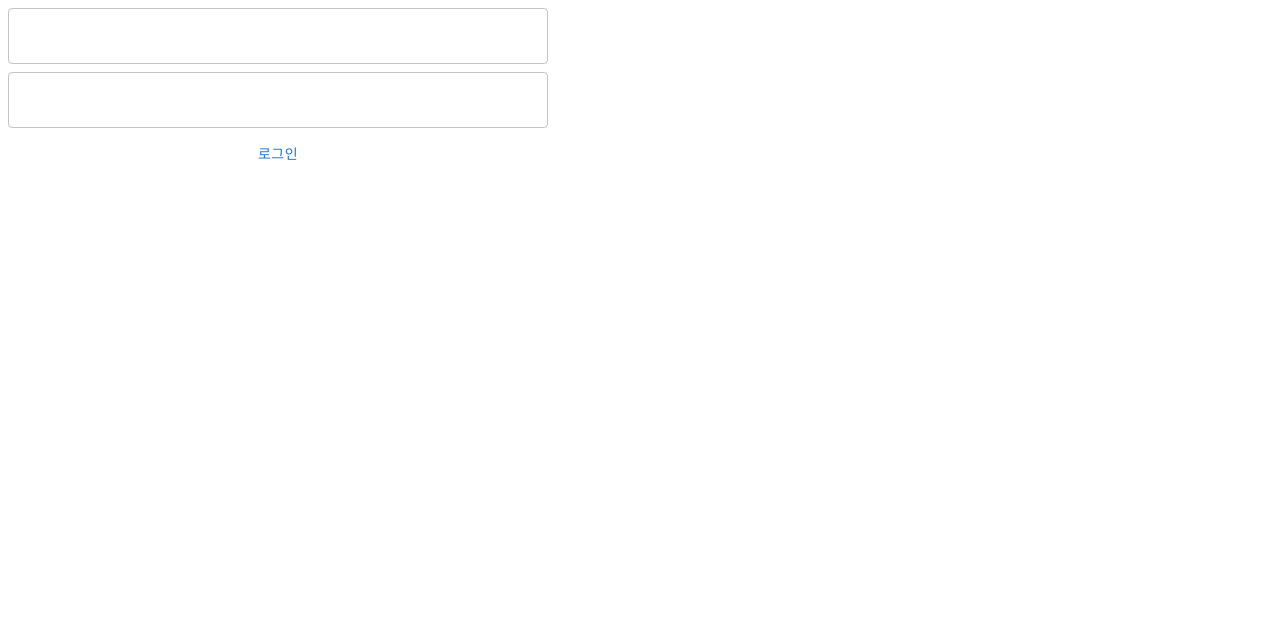
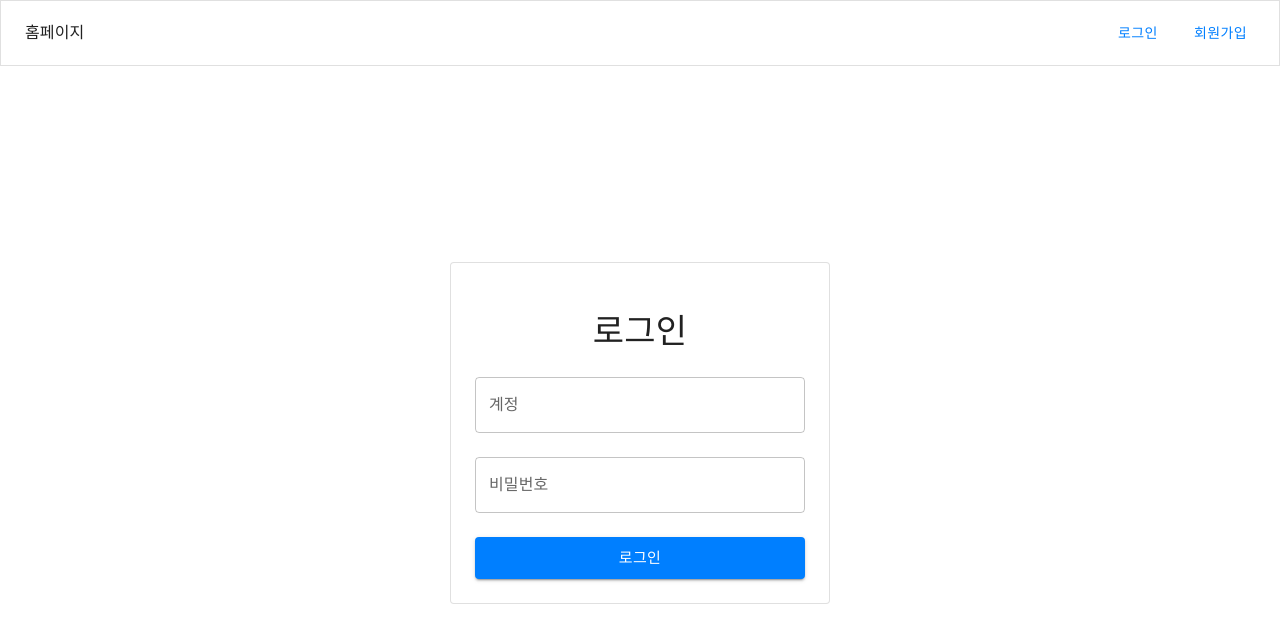
Before and after one commit to yanggangbb/edu-offline-study-react, a React (Vite) app: page / in a window 1280 px wide. Shown: the top 642 px of the page. Built offline with nearby package versions, Linux system fonts and the light colour scheme.

Commit message:
✨ 12월 28일 교육 자료 추가

```diff
--- a/index.html
+++ b/index.html
@@ -5,7 +5,7 @@
   <meta charset="utf-8" />
   <meta name="viewport" content="width=device-width,viewport-fit=cover" />
   <meta name="theme-color" content="#000000" />
-  <title>education react project</title>
+  <title>교육 목적의 리액트 프로젝트</title>
 </head>
 
 <body>
--- a/package.json
+++ b/package.json
@@ -7,6 +7,7 @@
     "@emotion/react": "^11.11.1",
     "@emotion/styled": "^11.11.0",
     "@loadable/component": "^5.15.3",
+    "@mui/icons-material": "^5.15.2",
     "@mui/material": "^5.14.20",
     "@tanstack/react-query": "^5.14.2",
     "axios": "^1.6.2",
--- a/src/app.tsx
+++ b/src/app.tsx
@@ -1,19 +1,43 @@
 import loadable from '@loadable/component';
-import { Route, Routes } from 'react-router-dom';
-import AuthLayout from 'layouts/AuthLayout';
+import {
+  Route,
+  RouterProvider,
+  createBrowserRouter,
+  createRoutesFromElements,
+  redirect,
+} from 'react-router-dom';
+
+import Provider from 'provider';
+
+const AuthLayout = loadable(() => import('layouts/AuthLayout'));
+const MainLayout = loadable(() => import('layouts/MainLayout'));
 
 const IndexPage = loadable(() => import('pages/index'));
 
-const App = () => {
-  return (
-    <Routes>
-      <Route path='/' element={<IndexPage />} />
-      <Route element={<AuthLayout />}>
-        <Route path='/post' element={<></>} />
-        <Route path='/post/create' element={<></>} />
-      </Route>
-    </Routes>
-  );
-};
+const App = () => (
+  <RouterProvider
+    router={createBrowserRouter(
+      createRoutesFromElements(
+        <Route element={<Provider />}>
+          <Route element={<MainLayout />} loader={MainLayout.load}>
+            <Route path='/' element={<IndexPage />} loader={IndexPage.load} />
+            <Route path='/join' element={<>회원가입화면</>} />
+          </Route>
+          ,
+          <Route
+            element={<AuthLayout />}
+            loader={() => {
+              if (!document.cookie.includes('access_token')) return redirect('/');
+              return AuthLayout.load();
+            }}
+          >
+            <Route path='/home' element={<>홈화면</>} />
+            <Route path='/post' element={<>게시글화면</>} />
+          </Route>
+        </Route>,
+      ),
+    )}
+  />
+);
 
 export default App;
--- a/src/index.tsx
+++ b/src/index.tsx
@@ -1,13 +1,8 @@
 import { createRoot } from 'react-dom/client';
 
-import App from 'app';
-import Provider from 'provider';
+import App from './app';
 
 const rootElement = document.getElementById('root');
 const root = createRoot(rootElement!);
 
-root.render(
-  <Provider>
-    <App />
-  </Provider>,
-);
+root.render(<App />);
--- a/src/layouts/AuthLayout.tsx
+++ b/src/layouts/AuthLayout.tsx
@@ -1,9 +1,44 @@
-import { useQuery } from '@tanstack/react-query';
+import {
+  AppBar,
+  Button,
+  Divider,
+  Drawer,
+  GlobalStyles,
+  IconButton,
+  List,
+  ListItem,
+  ListItemButton,
+  ListItemIcon,
+  ListItemText,
+  ListSubheader,
+  Stack,
+  Toolbar,
+  Tooltip,
+  Typography,
+  useMediaQuery,
+  useTheme,
+} from '@mui/material';
+import { useMutation, useQuery, useQueryClient } from '@tanstack/react-query';
 import { AxiosError } from 'axios';
-import { Outlet } from 'react-router-dom';
+import { useEffect, useState } from 'react';
+import { Link, NavLink, Outlet, useNavigate } from 'react-router-dom';
 import client from 'utils/client';
 
+import MenuIcon from '@mui/icons-material/Menu';
+import HomeIcon from '@mui/icons-material/Home';
+import BatchPredictionIcon from '@mui/icons-material/BatchPrediction';
+
 const AuthLayout = () => {
+  const theme = useTheme();
+  const navigate = useNavigate();
+  const queryClinet = useQueryClient();
+  const { mutate, isPending } = useMutation({
+    mutationFn: () => client.post('/auth/logout'),
+    onSuccess: () => {
+      navigate('/');
+      queryClinet.resetQueries({ queryKey: ['refresh-token'] });
+    },
+  });
   useQuery({
     queryKey: ['refresh-token'],
     queryFn: () => client.post('/auth/refresh'),
@@ -15,8 +50,131 @@ const AuthLayout = () => {
       }
       return count > 3;
     },
+    enabled: !isPending,
   });
-  return <Outlet />;
+
+  const matches = useMediaQuery(theme.breakpoints.down('md'));
+
+  const [open, setOpen] = useState(!matches);
+
+  const handleOpen = () => {
+    setOpen((prev) => !prev);
+  };
+
+  const handleLogoutClick = () => {
+    mutate();
+  };
+
+  useEffect(() => {
+    setOpen(!matches);
+  }, [matches]);
+
+  return (
+    <Stack height='100vh'>
+      <GlobalStyles
+        styles={{
+          'html, body': {
+            scrollPaddingTop: '4rem',
+            scrollPaddingBottom: '1rem',
+          },
+          ':is(html, body):has(aside)': {
+            scrollPaddingBottom: '4rem',
+          },
+        }}
+      />
+      <AppBar
+        color='inherit'
+        component='header'
+        elevation={0}
+        position='fixed'
+        sx={{
+          borderBottom: '1px solid',
+          borderBottomColor: theme.palette.divider,
+          transition: 'all 200ms',
+          zIndex: theme.zIndex.drawer + 1,
+        }}
+        variant='elevation'
+      >
+        <Toolbar>
+          <Stack alignItems='center' direction='row' width='100%'>
+            <Stack alignItems='center' direction='row' spacing={1}>
+              <Tooltip title={open ? '메뉴 닫기' : '메뉴 열기'}>
+                <IconButton onClick={handleOpen}>
+                  <MenuIcon />
+                </IconButton>
+              </Tooltip>
+              <Stack alignItems='center' component={Link} to='/home'>
+                <Typography>홈페이지</Typography>
+              </Stack>
+            </Stack>
+            <Stack flex='1' />
+            <Button onClick={handleLogoutClick}>로그아웃</Button>
+          </Stack>
+        </Toolbar>
+      </AppBar>
+      <Drawer
+        open={open}
+        sx={{
+          width: '240px',
+          flexShrink: 0,
+          [`& .MuiDrawer-paper`]: { width: '240px', boxSizing: 'border-box' },
+        }}
+        variant={matches ? 'temporary' : 'persistent'}
+      >
+        <Toolbar />
+        <Stack overflow='auto'>
+          <List>
+            <NavLink to='/home'>
+              {({ isActive }) => (
+                <ListItem disablePadding>
+                  <ListItemButton selected={isActive}>
+                    <ListItemIcon>
+                      <HomeIcon />
+                    </ListItemIcon>
+                    <ListItemText>홈</ListItemText>
+                  </ListItemButton>
+                </ListItem>
+              )}
+            </NavLink>
+          </List>
+          <Divider />
+          <List subheader={<ListSubheader>게시글</ListSubheader>}>
+            <NavLink to='/post'>
+              {({ isActive }) => (
+                <ListItem disablePadding>
+                  <ListItemButton selected={isActive}>
+                    <ListItemIcon>
+                      <BatchPredictionIcon />
+                    </ListItemIcon>
+                    <ListItemText>게시글 목록</ListItemText>
+                  </ListItemButton>
+                </ListItem>
+              )}
+            </NavLink>
+          </List>
+        </Stack>
+      </Drawer>
+      <Stack
+        pl={open && !matches ? '240px' : '0px'}
+        sx={{
+          flex: 1,
+          transition: theme.transitions.create('padding', {
+            easing: theme.transitions.easing.sharp,
+            duration: theme.transitions.duration.leavingScreen,
+          }),
+          ...(open && {
+            transition: theme.transitions.create('padding', {
+              easing: theme.transitions.easing.easeOut,
+              duration: theme.transitions.duration.enteringScreen,
+            }),
+          }),
+        }}
+      >
+        <Toolbar />
+        <Outlet />
+      </Stack>
+    </Stack>
+  );
 };
 
 export default AuthLayout;
--- /dev/null
+++ b/src/layouts/MainLayout.tsx
@@ -0,0 +1,31 @@
+import { AppBar, Button, ButtonBase, Stack, Toolbar, Typography } from '@mui/material';
+import { Outlet } from 'react-router-dom';
+
+const MainLayout = () => {
+  return (
+    <Stack minHeight='100vh'>
+      <AppBar color='transparent' elevation={0} variant='outlined' position='sticky'>
+        <Toolbar>
+          <Stack width='100%' direction='row' alignItems='center'>
+            <Stack flex='1'>
+              <ButtonBase href='/'>
+                <Typography>홈페이지</Typography>
+              </ButtonBase>
+            </Stack>
+            <Stack direction='row' spacing={2}>
+              <Button href='/' variant='text'>
+                로그인
+              </Button>
+              <Button href='/join' variant='text'>
+                회원가입
+              </Button>
+            </Stack>
+          </Stack>
+        </Toolbar>
+      </AppBar>
+      <Stack flex='1'>{<Outlet />}</Stack>
+    </Stack>
+  );
+};
+
+export default MainLayout;
--- a/src/pages/index.tsx
+++ b/src/pages/index.tsx
@@ -1,4 +1,4 @@
-import { Button, Stack, TextField } from '@mui/material';
+import { Button, Paper, Stack, TextField, Typography } from '@mui/material';
 import { useMutation } from '@tanstack/react-query';
 import { useLayoutEffect } from 'react';
 import { Helmet } from 'react-helmet-async';
@@ -17,7 +17,7 @@ const IndexPage = () => {
     mutationFn: (formData: LoginForm) => client.post('/auth/login', formData),
     mutationKey: ['login'],
     onSuccess: () => {
-      navigate('/post');
+      navigate('/home');
     },
   });
   const { handleSubmit, register } = useForm<LoginForm>();
@@ -28,19 +28,28 @@ const IndexPage = () => {
 
   useLayoutEffect(() => {
     if (document.cookie.includes('access_token')) {
-      navigate('/post');
+      navigate('/home');
     }
   }, []);
 
   return (
     <>
       <Helmet>
-        <title>Login</title>
+        <title>로그인 페이지</title>
       </Helmet>
-      <Stack component='form' spacing={1} maxWidth={540} onSubmit={handleLoginSubmit}>
-        <TextField type='email' {...register('username')} />
-        <TextField type='password' {...register('password')} />
-        <Button type='submit'>로그인</Button>
+      <Stack flex='1' alignItems='center' justifyContent='center' px={2}>
+        <Paper sx={{ maxWidth: 380, width: '100%' }} variant='outlined'>
+          <Stack component='form' spacing={3} pt={6} pb={3} px={3} onSubmit={handleLoginSubmit}>
+            <Typography textAlign='center' variant='h4'>
+              로그인
+            </Typography>
+            <TextField label='계정' type='email' {...register('username')} />
+            <TextField label='비밀번호' type='password' {...register('password')} />
+            <Button fullWidth variant='contained' type='submit' size='large'>
+              로그인
+            </Button>
+          </Stack>
+        </Paper>
       </Stack>
     </>
   );
--- a/src/provider.tsx
+++ b/src/provider.tsx
@@ -1,7 +1,13 @@
-import { ThemeProvider, createTheme } from '@mui/material';
-import { PropsWithChildren, useState } from 'react';
+import { CssBaseline, ThemeProvider, createTheme } from '@mui/material';
+import { PropsWithChildren, forwardRef, useState } from 'react';
 import { HelmetProvider } from 'react-helmet-async';
-import { BrowserRouter, useNavigate } from 'react-router-dom';
+import {
+  Outlet,
+  useNavigate,
+  Link as RouterLink,
+  LinkProps as RouterLinkProps,
+} from 'react-router-dom';
+import { LinkProps } from '@mui/material/Link';
 
 import { QueryClientProvider, QueryClient } from '@tanstack/react-query';
 import { AxiosError } from 'axios';
@@ -31,16 +37,61 @@ const TanstackProvider = ({ children }: PropsWithChildren) => {
   return <QueryClientProvider client={client}>{children}</QueryClientProvider>;
 };
 
-const Provider = ({ children }: PropsWithChildren) => {
-  const [theme] = useState(createTheme());
+const LinkBehavior = forwardRef<
+  HTMLAnchorElement,
+  Omit<RouterLinkProps, 'to'> & { href: RouterLinkProps['to'] }
+>((props, ref) => {
+  const { href, ...other } = props;
+  return <RouterLink ref={ref} to={href} {...other} />;
+});
+
+LinkBehavior.displayName = 'LinkBehavior';
+
+const Provider = () => {
+  const [theme] = useState(
+    createTheme({
+      palette: {
+        primary: {
+          main: '#007fff',
+        },
+      },
+      components: {
+        MuiCssBaseline: {
+          styleOverrides: {
+            a: {
+              width: 'fit-content',
+              textDecoration: 'none',
+              color: 'inherit',
+            },
+            button: {
+              width: 'fit-content',
+            },
+            html: {
+              fontSize: '16px',
+              minWidth: '320px',
+            },
+          },
+        },
+        MuiLink: {
+          defaultProps: {
+            component: LinkBehavior,
+          } as LinkProps,
+        },
+        MuiButtonBase: {
+          defaultProps: {
+            LinkComponent: LinkBehavior,
+          },
+        },
+      },
+    }),
+  );
   return (
-    <BrowserRouter>
-      <ThemeProvider theme={theme}>
-        <TanstackProvider>
-          <HelmetProvider>{children}</HelmetProvider>
-        </TanstackProvider>
-      </ThemeProvider>
-    </BrowserRouter>
+    <ThemeProvider theme={theme}>
+      <CssBaseline />
+      <TanstackProvider>
+        <HelmetProvider>{<Outlet />}</HelmetProvider>
+      </TanstackProvider>
+    </ThemeProvider>
   );
 };
 
```
Also changed, not shown: 1 other file (tests, documents, lock files or other folders).
